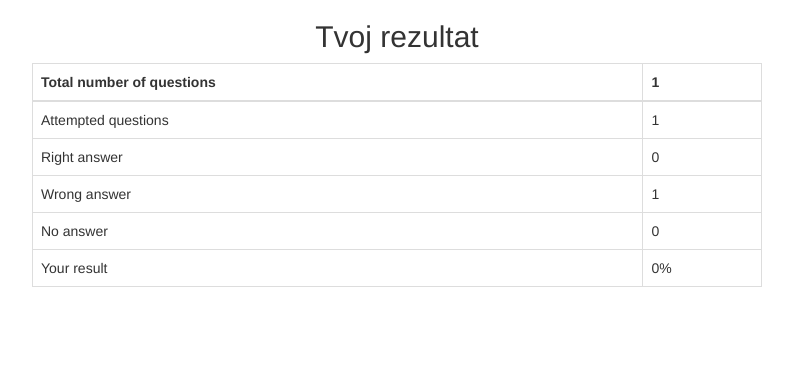
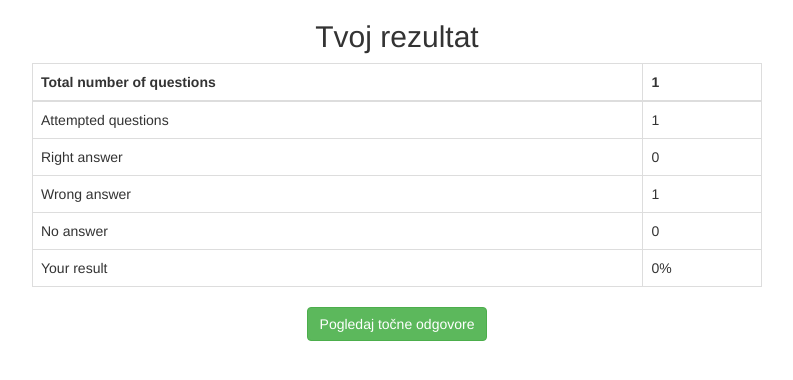
Before and after one commit to domagojcuric/WebIspit, a PHP site: page /answer.php in a window 1280 px wide. Shown: the top 380 px of the page, without its empty margins (243-1036 px from the left). Run offline with PHP 8.4, Linux system fonts and the light colour scheme; the visitor is signed in with stand-in values (Sample User, id 1); tables that the repository leaves empty or names only in its code hold one stand-in row (values such as "Sample post"); data that the repository does not hold is empty; some libraries are stand-ins or nearby versions.

Commit message:
dodan gumb

```diff
--- a/answer.php
+++ b/answer.php
@@ -66,6 +66,7 @@ $answer=$ans->answer($_POST);
   </table></div>
   <div class="col-sm-2"></div>
 </div>
+    <a href='view_ans.php'><button class="btn btn-success" type='button'>Pogledaj točne odgovore</button></a>
 
 </center>
   <script src="https://ajax.googleapis.com/ajax/libs/jquery/3.2.1/jquery.min.js"></script>
```
